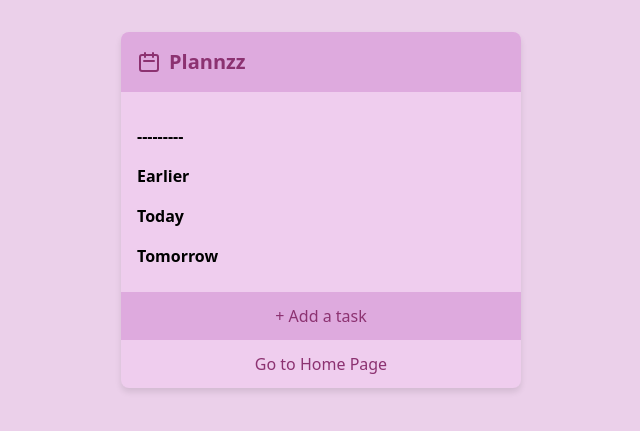
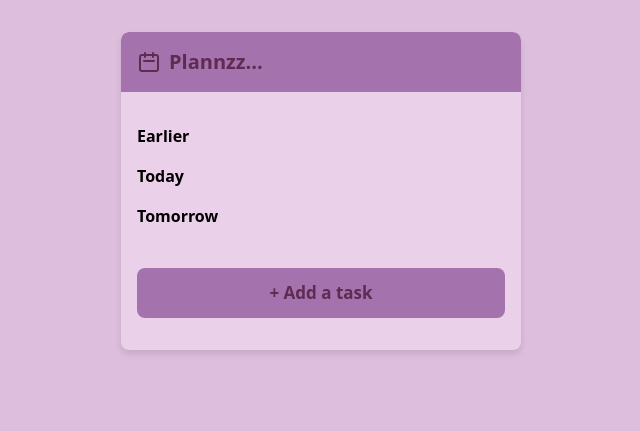
Before and after one commit to Itz-Antaripa/GoalsReminder, a Django app: page /reminders/ in a window 1280 px wide. Shown: the top 431 px of the page, without its empty margins (319-959 px from the left). Run offline with Django 5.2, Linux system fonts and the light colour scheme; data that the repository does not hold is empty; some libraries are stand-ins or nearby versions.

Commit message:
added css and javascript
hover option, removed g to homepage option

```diff
--- a/demo_app/settings.py
+++ b/demo_app/settings.py
@@ -11,6 +11,7 @@ https://docs.djangoproject.com/en/5.0/ref/settings/
 """
 
 from pathlib import Path
+import os
 
 # Build paths inside the project like this: BASE_DIR / 'subdir'.
 BASE_DIR = Path(__file__).resolve().parent.parent
@@ -118,6 +119,7 @@ USE_TZ = True
 # https://docs.djangoproject.com/en/5.0/howto/static-files/
 
 STATIC_URL = 'static/'
+STATICFILES_DIRS = [os.path.join(BASE_DIR, 'reminders', 'static')]
 
 # Default primary key field type
 # https://docs.djangoproject.com/en/5.0/ref/settings/#default-auto-field
--- a/reminders/forms.py
+++ b/reminders/forms.py
@@ -5,3 +5,7 @@ class TaskForm(forms.ModelForm):
     class Meta:
         model = Task
         fields = ['title', 'category']
+
+    def __init__(self, *args, **kwargs):
+        super().__init__(*args, **kwargs)
+        self.fields['category'].choices = Task.CATEGORY_CHOICES
--- /dev/null
+++ b/reminders/static/styles.css
@@ -0,0 +1,124 @@
+body {
+    background-color: #ddbedd;
+}
+.reminder-card {
+    background-color: #ebd0ea;
+    border-radius: 8px;
+    box-shadow: 0 4px 6px rgba(0, 0, 0, 0.1);
+    max-width: 400px;
+    margin: 2rem auto;
+    padding-bottom: 1rem;
+    overflow: hidden; /* This ensures child elements don't overflow rounded corners */
+}
+.header {
+    background-color: #a473ae;
+    color: #602b50;
+    padding: 1rem;
+    border-top-left-radius: 8px;
+    border-top-right-radius: 8px;
+}
+.task-list {
+    padding: 1rem;
+}
+.task-item {
+    margin-bottom: 0.5rem;
+}
+.category-header {
+    font-weight: 600;
+    margin-top: 1rem;
+    margin-bottom: 0.5rem;
+}
+.add-task {
+    background-color: #a473ae;
+    color: #602b50;
+    padding: 0.75rem;
+    text-align: center;
+    cursor: pointer;
+    transition: background-color 0.3s ease;
+    font-weight: bold;
+    font-size: 17px;
+    border-radius: 8px;
+    margin: 1rem;
+}
+.add-task:hover {
+    background-color: #805c87;
+    color: #e3b3e0;
+}
+.add-task:last-child {
+    border-bottom-left-radius: 8px;
+    border-bottom-right-radius: 8px;
+}
+.checkbox {
+    appearance: none;
+    border: 1px solid #8c3271;
+    border-radius: 3px;
+    width: 18px;
+    height: 18px;
+    vertical-align: middle;
+    margin-right: 0.5rem;
+}
+.checkbox:checked {
+    background-color: #8c3271;
+    border-color: #8c3271;
+}
+.form-input {
+    width: 100%;
+    padding: 0.5rem;
+    margin-bottom: 0.5rem;
+    border: 1px solid #ccc;
+    border-radius: 4px;
+}
+#add-task-form {
+    background-color: white;
+    border-radius: 8px;
+    padding: 1rem;
+    margin: 1rem;
+    box-shadow: 0 2px 4px rgba(0, 0, 0, 0.1);
+}
+#add-task-form label {
+    display: block;
+    margin-bottom: 0.25rem;
+    color: #8c3271;
+}
+#add-task-form button[type="submit"] {
+    background-color: #8c3271;
+    color: white;
+    padding: 0.5rem;
+    border-radius: 4px;
+    border: none;
+    cursor: pointer;
+    transition: background-color 0.3s ease;
+}
+#add-task-form button[type="submit"]:hover {
+    background-color: #6e2759;
+}
+.fixed {
+    position: fixed;
+}
+
+.inset-0 {
+    top: 0;
+    right: 0;
+    bottom: 0;
+    left: 0;
+}
+
+.bg-opacity-50 {
+    --tw-bg-opacity: 0.5;
+}
+
+.overflow-y-auto {
+    overflow-y: auto;
+}
+
+.h-full {
+    height: 100%;
+}
+
+.w-full {
+    width: 100%;
+}
+
+.hidden {
+    display: none;
+}
--- a/reminders/templates/monthly_reminder.html
+++ b/reminders/templates/monthly_reminder.html
@@ -6,68 +6,8 @@
     <meta name="viewport" content="width=device-width, initial-scale=1.0">
     <title>Planned Reminders</title>
     <script src="https://cdn.tailwindcss.com"></script>
-    <style>
-        body {
-            background-color: #ebd0ea;
-        }
-        .reminder-card {
-            background-color: #efcdee;
-            border-radius: 8px;
-            box-shadow: 0 4px 6px rgba(0, 0, 0, 0.1);
-            max-width: 400px;
-            margin: 2rem auto;
-        }
-        .header {
-            background-color: #deaade;
-            color: #8c3271;
-            padding: 1rem;
-            border-top-left-radius: 8px;
-            border-top-right-radius: 8px;
-        }
-        .task-list {
-            padding: 1rem;
-        }
-        .task-item {
-            margin-bottom: 0.5rem;
-        }
-        .category-header {
-            font-weight: 600;
-            margin-top: 1rem;
-            margin-bottom: 0.5rem;
-        }
-        .add-task {
-            background-color: #deaade;
-            color: #8c3271;
-            padding: 0.75rem;
-            text-align: center;
-            cursor: pointer;
-        }
-        .home-link {
-            text-align: center;
-            padding: 0.75rem;
-            color: #8c3271;
-        }
-        .checkbox {
-            appearance: none;
-            border: 1px solid #8c3271;
-            border-radius: 3px;
-            width: 18px;
-            height: 18px;
-            vertical-align: middle;
-            margin-right: 0.5rem;
-        }
-        .checkbox:checked {
-            background-color: #8c3271;
-            border-color: #8c3271;
-        }
-        .form-input {
-            width: 100%;
-            padding: 0.5rem;
-            margin-bottom: 0.5rem;
-            border: 1px solid #ccc;
-            border-radius: 4px;
-        }
-    </style>
+    <link rel="stylesheet" href="{% static 'styles.css' %}">
+    <script src="{% static 'script.js' %}" defer></script>
 </head>
 <body>
     <div class="reminder-card">
@@ -76,7 +16,7 @@
                 <svg xmlns="http://www.w3.org/2000/svg" class="h-6 w-6 mr-2" fill="none" viewBox="0 0 24 24" stroke="currentColor">
                     <path stroke-linecap="round" stroke-linejoin="round" stroke-width="2" d="M8 7V3m8 4V3m-9 8h10M5 21h14a2 2 0 002-2V7a2 2 0 00-2-2H5a2 2 0 00-2 2v12a2 2 0 002 2z" />
                 </svg>
-                Plannzz
+                Plannzz...
             </h1>
         </div>
 
@@ -110,7 +50,7 @@
             + Add a task
         </div>
 
-        <form id="add-task-form" method="POST" action="{% url 'add_task' %}" class="p-4 hidden">
+        <form id="add-task-form" method="POST" action="{% url 'add_task' %}" class="hidden">
             {% csrf_token %}
             {{ form.title.label_tag }}
             {{ form.title|add_class:"form-input" }}
@@ -118,71 +58,9 @@
             {{ form.category|add_class:"form-input" }}
             <label for="task_date">Date:</label>
             <input type="date" id="task_date" name="task_date" class="form-input" required>
-            <button type="submit" class="w-full p-2 bg-teal-600 text-white rounded hover:bg-teal-700">Add Task</button>
+            <button type="submit" class="w-full p-2 bg-teal-600 text-white rounded hover:bg-teal-700 mt-2">Add Task</button>
         </form>
-
-        <div class="home-link">
-            <a href="{% url 'index' %}">Go to Home Page</a>
-        </div>
     </div>
 
-    <script>
-        document.addEventListener('DOMContentLoaded', function() {
-            const addTaskButton = document.getElementById('add-task-button');
-            const addTaskForm = document.getElementById('add-task-form');
-            const categorySelect = document.getElementById('id_category');
-            const taskDateInput = document.getElementById('task_date');
-
-            function updateAddTaskForm() {
-                const now = new Date();
-                const today = now.toISOString().split('T')[0];
-                taskDateInput.value = today;
-                taskDateInput.min = today;
-
-                const dayOfWeek = now.getDay();
-                const hour = now.getHours();
-
-                let category;
-
-                if (dayOfWeek === 0 || (dayOfWeek === 6 && hour >= 18)) {
-                    category = 'sunday';
-                } else if (hour >= 18) {
-                    category = 'tomorrow';
-                } else {
-                    category = 'today';
-                }
-
-                categorySelect.value = category;
-            }
-
-            updateAddTaskForm();
-
-            addTaskButton.addEventListener('click', function() {
-                addTaskForm.style.display = addTaskForm.style.display === 'none' ? 'block' : 'none';
-                updateAddTaskForm();
-            });
-
-            taskDateInput.addEventListener('change', function() {
-                const selectedDate = new Date(this.value);
-                const dayOfWeek = selectedDate.getDay();
-                const today = new Date();
-                today.setHours(0, 0, 0, 0);
-
-                let category;
-
-                if (selectedDate.getTime() === today.getTime()) {
-                    category = 'today';
-                } else if (selectedDate.getTime() === today.getTime() + 86400000) {
-                    category = 'tomorrow';
-                } else if (dayOfWeek === 0) {
-                    category = 'sunday';
-                } else {
-                    category = 'earlier';
-                }
-
-                categorySelect.value = category;
-            });
-        });
-    </script>
 </body>
 </html>
--- a/reminders/views.py
+++ b/reminders/views.py
@@ -13,7 +13,12 @@ def about(request):
 def monthly_reminder(request):
     tasks = Task.objects.all().order_by('category', '-created_at')
     form = TaskForm()
-    return render(request, 'monthly_reminder.html', {'tasks': tasks, 'form': form})
+    categories = Task.CATEGORY_CHOICES
+    return render(request, 'monthly_reminder.html', {
+        'tasks': tasks,
+        'form': form,
+        'categories': categories
+    })
 
 @require_POST
 def add_task(request):
```
Also changed, not shown: reminders/static/script.js (added, +60 -0 lines).
